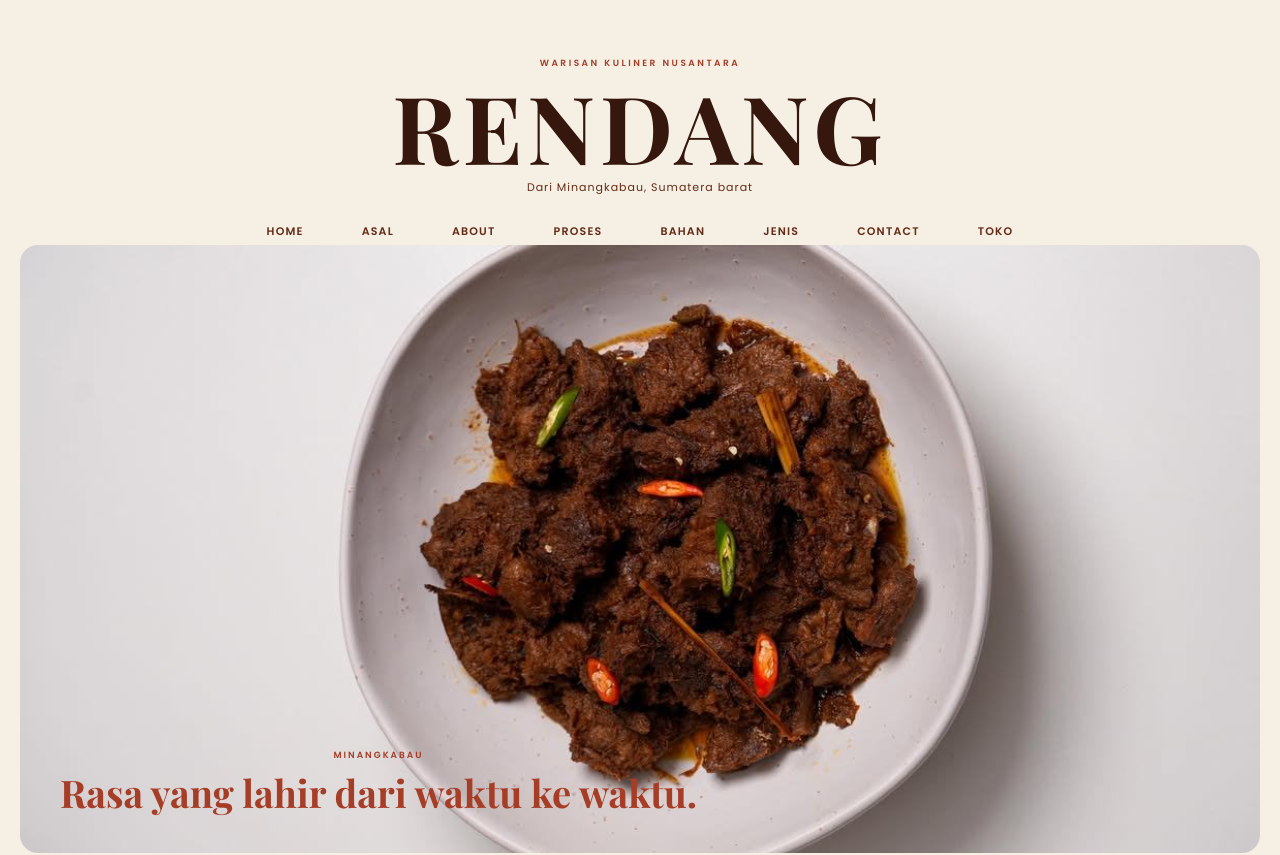
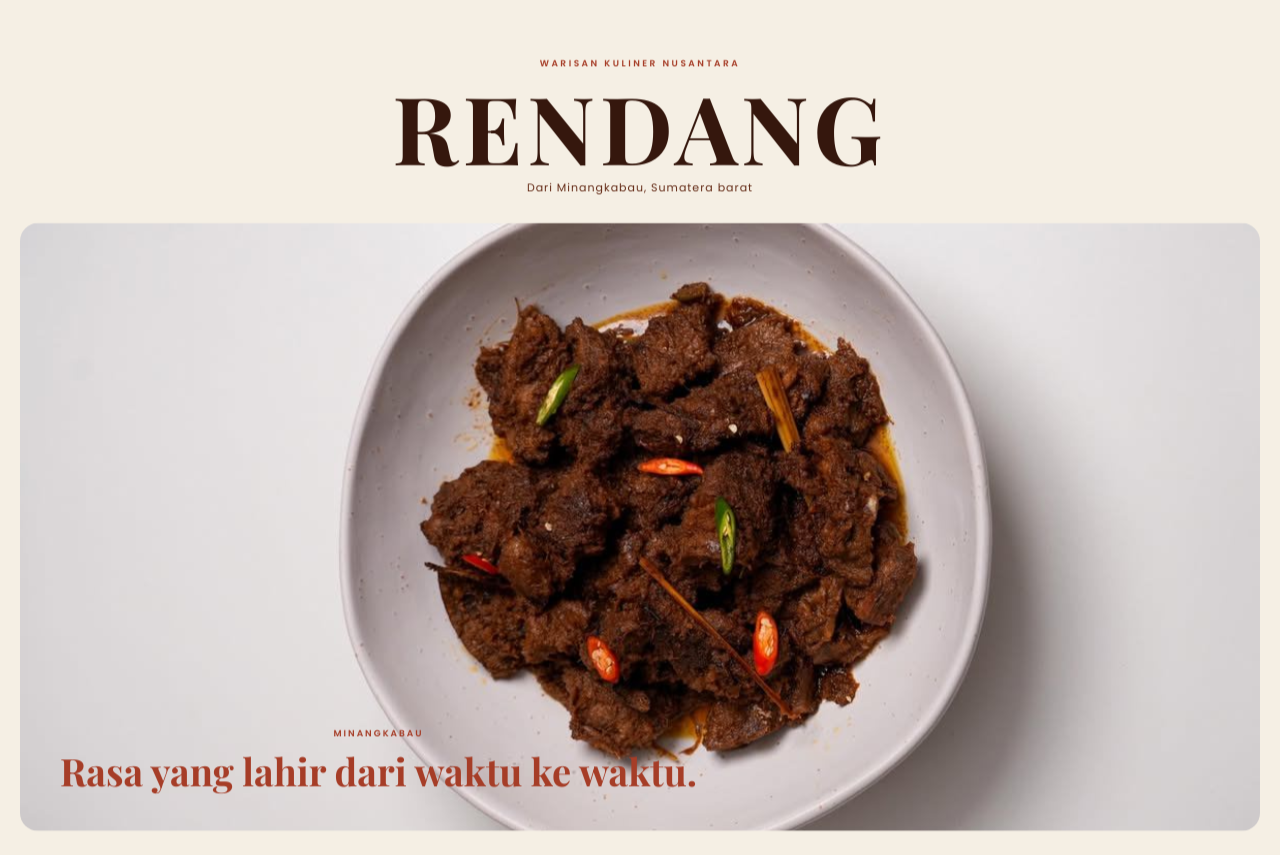
Before and after one commit to vinandius/FrontEnd_Kel10_UAS, a Next.js app: page / in a window 1280 px wide. Shown: the top 855 px of the page. Built offline with nearby package versions, Linux system fonts and the light colour scheme.

Commit message:
Organizing folder structure and adding props

```diff
--- a/app/page.tsx
+++ b/app/page.tsx
@@ -9,8 +9,8 @@ import Info1 from "../components/main/info1";
 import Info2 from "../components/main/info2";
 import Jenis from "../components/main/jenis";
 import Closing from "../components/main/closing";
-import Footer from "../components/main/footer";
-import Scroll from "./scroll";
+import Footer from "../components/layout/footer";
+import Scroll from "../components/ui/scroll";
 
 export default function Home() {
   return (
--- /dev/null
+++ b/components/layout/navbar.tsx
@@ -0,0 +1,21 @@
+import Link from "next/link";
+import styles from "../../app/page.module.css";
+
+export default function Navbar(){
+    return(
+        <div id={styles["navigation"]}>
+            <nav>
+                <Link href="/">Home</Link>
+                <Link href="/asal-usul">Asal</Link>
+                <Link href="/tentang-rendang">About</Link>
+                <Link href="/proses">Proses</Link>
+                <Link href="/resep">Bahan</Link>
+                <Link href="/jenis-rendang">Jenis</Link>
+                <Link href={`/#${styles["closing-section"]}`}>
+                Contact
+                </Link>
+                <Link href="/store">Toko</Link>
+            </nav>
+        </div>
+    );
+}
--- a/components/main/intro.tsx
+++ b/components/main/intro.tsx
@@ -1,6 +1,5 @@
-import Link from "next/link";
-
-import styles from "../../app/page.module.css"
+import styles from "../../app/page.module.css";
+import Navbar from "../layout/navbar";
 
 export default function Intro() {
     return(
@@ -11,18 +10,6 @@ export default function Intro() {
                 <p>Dari Minangkabau, Sumatera barat</p>
             </div>
 
-            <div id={styles["navigation"]}>
-                <nav>
-                    <a href="#header-hero">Home</a>
-                    <a href="#origin">Asal</a>
-                    <a href="#about">About</a>
-                    <a href="#process-section">Proses</a>
-                    <a href="#recipe-section">Bahan</a>
-                    <a href="#jendang">Jenis</a>
-                    <a href="#closing-section">Contact</a>
-                    <a href="toko.html">Toko</a>
-                </nav>
-            </div>
 
             <div id={styles["hero-image"]}>
                 <img src="/Photos/rendang-hero.jpg" alt="Rendang" className={styles["hero-img"]}/>
--- a/app/scroll.tsx
+++ b/components/ui/scroll.tsx
@@ -1,7 +1,7 @@
 "use client";
 
 import { useEffect } from "react";
-import styles from "./page.module.css";
+import styles from "../../app/page.module.css";
 
 export default function Scroll() {
   useEffect(() => {
```
Also changed, not shown: app/asal-usul/page.tsx (added, +9 -0 lines), components/main/rendang-card.tsx (added, +34 -0 lines), app/jenis-rendang/page.tsx (added), app/proses/page.tsx (added), app/resep/page.tsx (added), app/store/page.tsx (added), app/tentang-rendang/page.tsx (added), components/layout/footer.tsx (renamed from components/main/footer.tsx).
